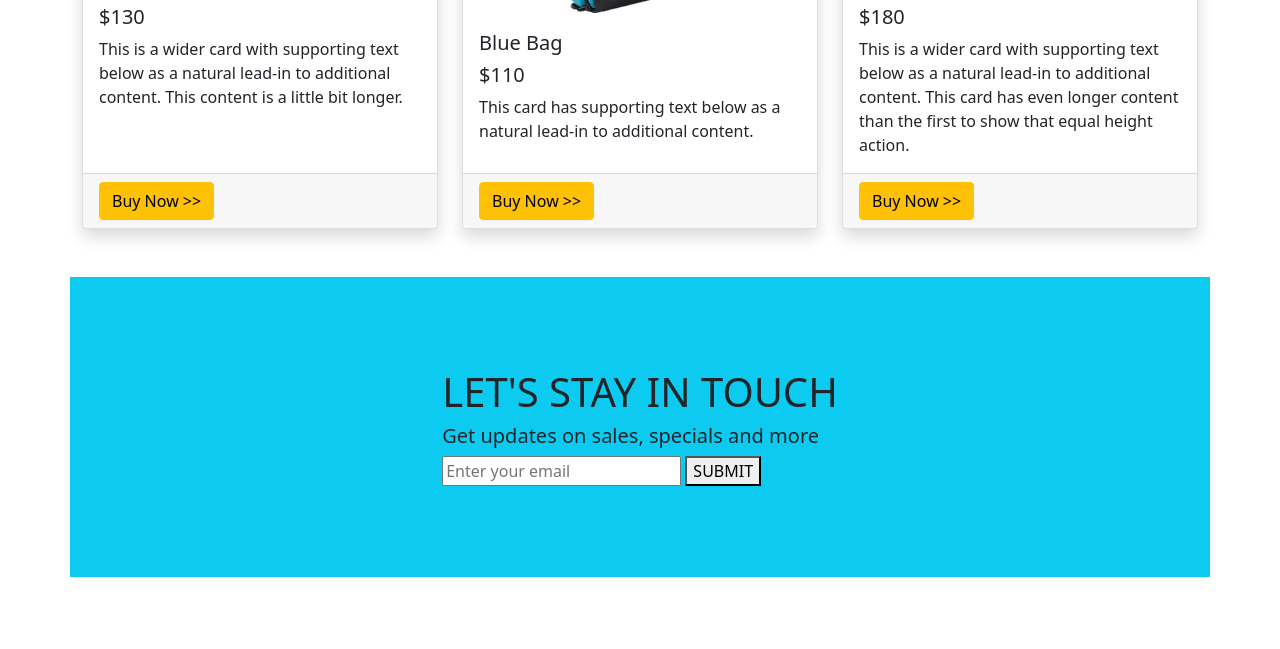
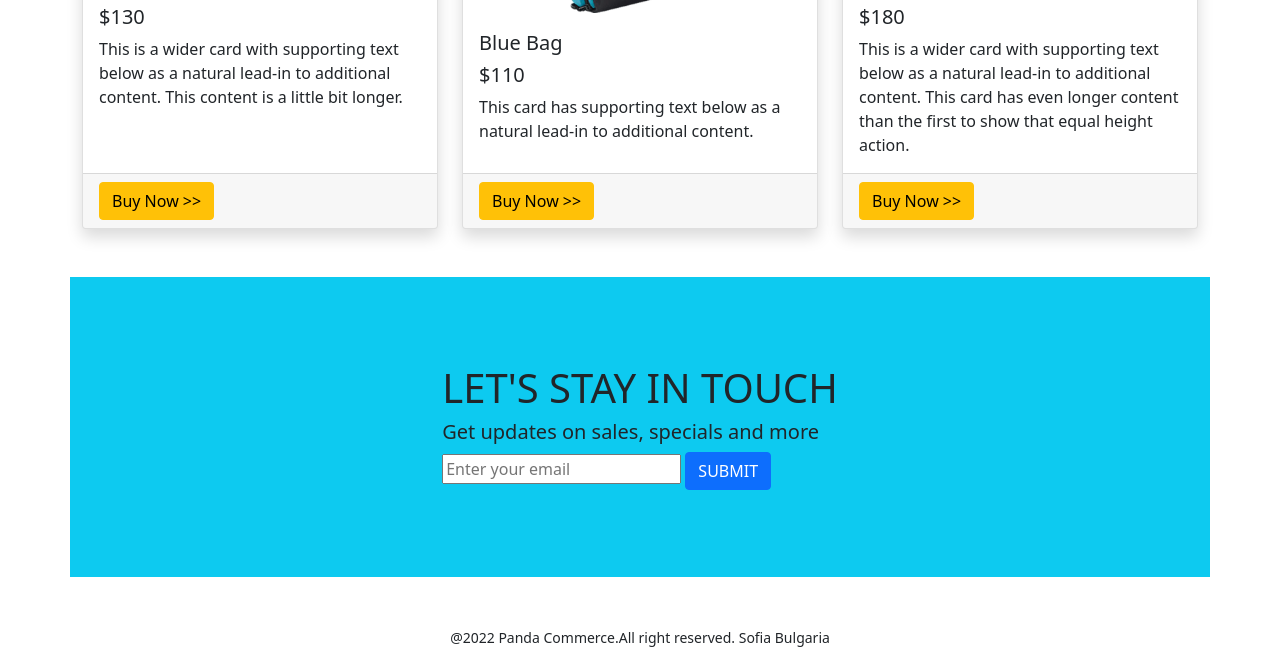
Before and after one commit to Momenuzzaman/panda-e-commerce, a plain HTML site: page index.html in a window 1280 px wide. Shown: the part 1745-2394 px from the top of the page. Before the commit the page ends 2322 px from the top, so only its background shows below. Drawn offline with nearby package versions, Linux system fonts and the light colour scheme.

Commit message:
footer add

```diff
--- a/index.html
+++ b/index.html
@@ -186,10 +186,13 @@
           <h1>LET'S STAY IN TOUCH</h1>
           <H5>Get updates on sales, specials and more</H5>
           <input type="text" placeholder="Enter your email">
-          <button>SUBMIT</button>
+          <button class=" btn btn-primary">SUBMIT</button>
         </div>
       </section>
    </main>
+   <footer class="text-center mt-5">
+     <small>@2022 Panda Commerce.All right reserved. Sofia Bulgaria</small>
+   </footer>
 
     <script src="https://cdn.jsdelivr.net/npm/bootstrap@5.1.3/dist/js/bootstrap.bundle.min.js" integrity="sha384-ka7Sk0Gln4gmtz2MlQnikT1wXgYsOg+OMhuP+IlRH9sENBO0LRn5q+8nbTov4+1p" crossorigin="anonymous"></script>
 </body>
```
